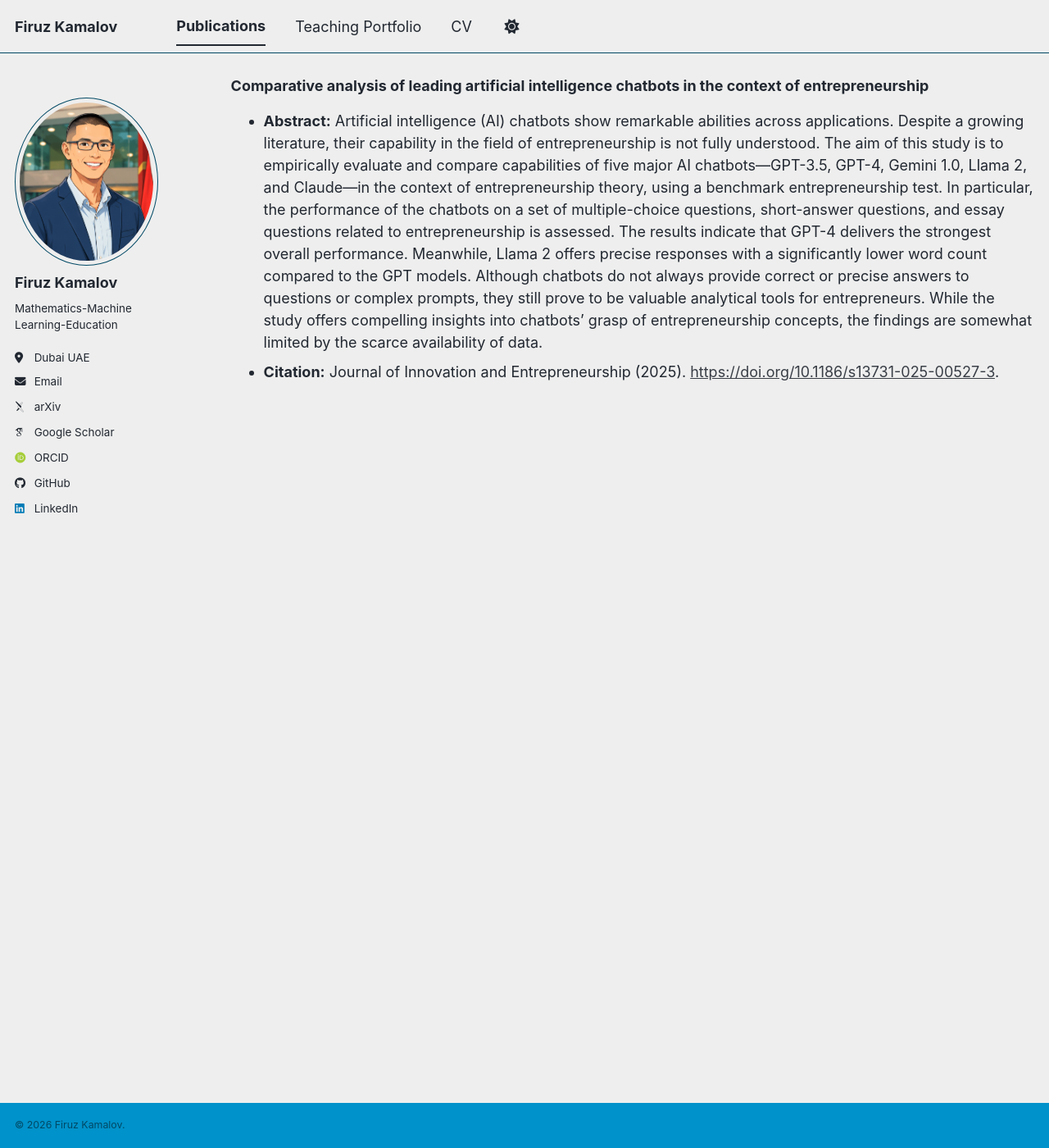
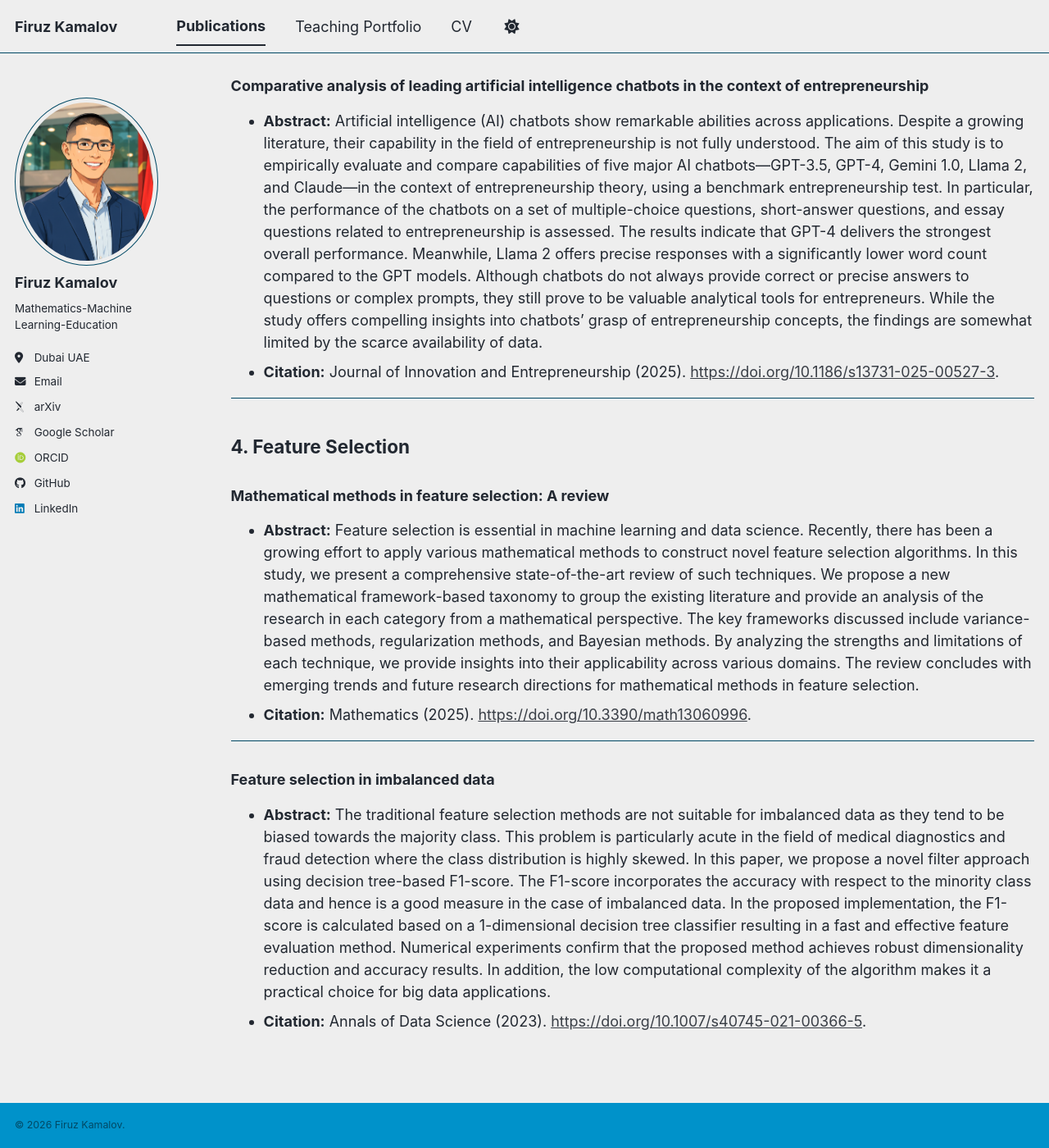
Before and after one commit to firuz-kamalov/firuz-kamalov.github.io, a Jekyll site: the page built from _pages/publications.md, in a window 1280 px wide and 1400 px high, scrolled down 2236 px. Shown: the whole window at 82% size. Built offline with Jekyll 4.4.1, drawn with Linux system fonts in a browser that asks for light colours; some web fonts are replaced; a script bundle is joined from its source files by our own code; library files that are not in the unit come from our copies.

Commit message:
Update publications.md

```diff
--- a/_pages/publications.md
+++ b/_pages/publications.md
@@ -46,3 +46,17 @@ author_profile: true
 ### Comparative analysis of leading artificial intelligence chatbots in the context of entrepreneurship
 *   **Abstract:** Artificial intelligence (AI) chatbots show remarkable abilities across applications. Despite a growing literature, their capability in the field of entrepreneurship is not fully understood. The aim of this study is to empirically evaluate and compare capabilities of five major AI chatbots—GPT-3.5, GPT-4, Gemini 1.0, Llama 2, and Claude—in the context of entrepreneurship theory, using a benchmark entrepreneurship test. In particular, the performance of the chatbots on a set of multiple-choice questions, short-answer questions, and essay questions related to entrepreneurship is assessed. The results indicate that GPT-4 delivers the strongest overall performance. Meanwhile, Llama 2 offers precise responses with a significantly lower word count compared to the GPT models. Although chatbots do not always provide correct or precise answers to questions or complex prompts, they still prove to be valuable analytical tools for entrepreneurs. While the study offers compelling insights into chatbots’ grasp of entrepreneurship concepts, the findings are somewhat limited by the scarce availability of data.
 *   **Citation:** Journal of Innovation and Entrepreneurship (2025). [https://doi.org/10.1186/s13731-025-00527-3](https://doi.org/10.1186/s13731-025-00527-3).
+
+---
+
+## 4. Feature Selection
+
+### Mathematical methods in feature selection: A review
+*   **Abstract:** Feature selection is essential in machine learning and data science. Recently, there has been a growing effort to apply various mathematical methods to construct novel feature selection algorithms. In this study, we present a comprehensive state-of-the-art review of such techniques. We propose a new mathematical framework-based taxonomy to group the existing literature and provide an analysis of the research in each category from a mathematical perspective. The key frameworks discussed include variance-based methods, regularization methods, and Bayesian methods. By analyzing the strengths and limitations of each technique, we provide insights into their applicability across various domains. The review concludes with emerging trends and future research directions for mathematical methods in feature selection.
+*   **Citation:** Mathematics (2025). [https://doi.org/10.3390/math13060996](https://doi.org/10.3390/math13060996).
+
+---
+
+### Feature selection in imbalanced data
+*   **Abstract:** The traditional feature selection methods are not suitable for imbalanced data as they tend to be biased towards the majority class. This problem is particularly acute in the field of medical diagnostics and fraud detection where the class distribution is highly skewed. In this paper, we propose a novel filter approach using decision tree-based F1-score. The F1-score incorporates the accuracy with respect to the minority class data and hence is a good measure in the case of imbalanced data. In the proposed implementation, the F1-score is calculated based on a 1-dimensional decision tree classifier resulting in a fast and effective feature evaluation method. Numerical experiments confirm that the proposed method achieves robust dimensionality reduction and accuracy results. In addition, the low computational complexity of the algorithm makes it a practical choice for big data applications.
+*   **Citation:** Annals of Data Science (2023). [https://doi.org/10.1007/s40745-021-00366-5](https://doi.org/10.1007/s40745-021-00366-5).
```
